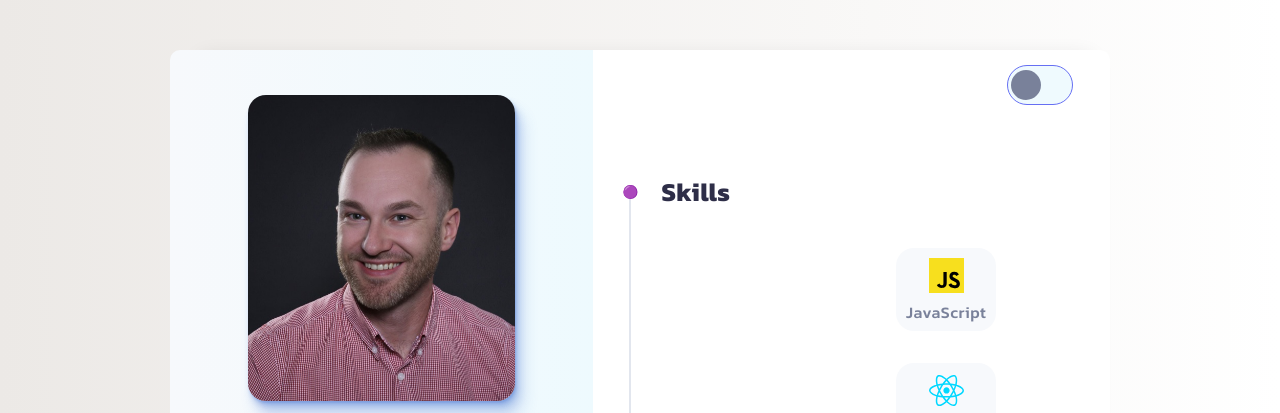
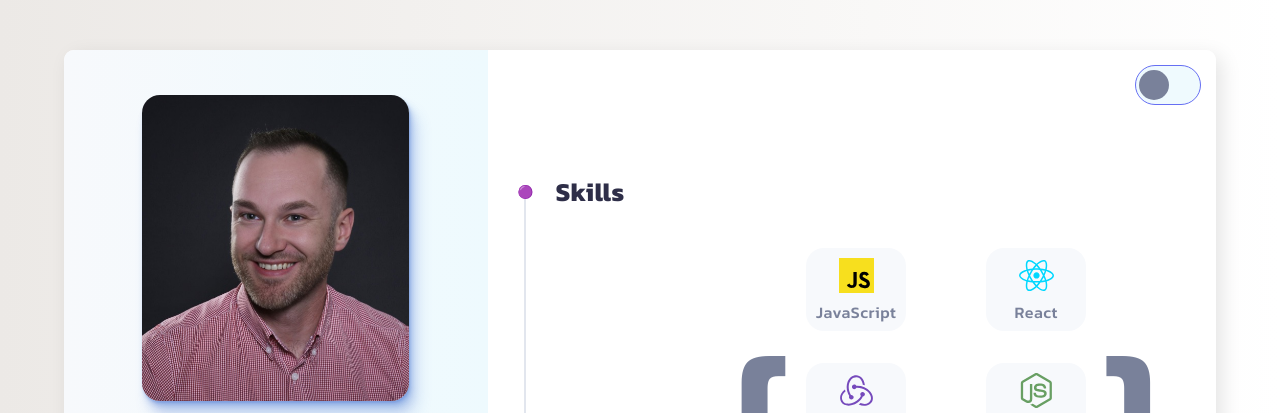
Before and after one commit to DawidPiecha/cv, a website with bundled scripts: page index.html in a window 1280 px wide. Shown: the top 413 px of the page. Built offline with nearby package versions, Linux system fonts and the light colour scheme; files whose address does not match are found by name.

Commit message:
changed body width

```diff
--- a/styles/_commons.scss
+++ b/styles/_commons.scss
@@ -1,12 +1,15 @@
 body {
   font-family: "Kanit", sans-serif;
-  padding: 50px;
+  padding: 10px;
   background-size: cover;
   background-attachment: fixed;
   background-image: var(--body-bg-gradient);
   background-size: 200%;
   animation: bg-animation 5s infinite alternate;
   letter-spacing: 2px;
+  @include medium {
+    padding: 50px;
+  }
 }
 @keyframes bg-animation {
   0% {
@@ -34,10 +37,9 @@ p {
   display: flex;
   position: relative;
   flex-direction: column-reverse;
-  width: 70vw;
+  width: 90vw;
   justify-content: center;
   margin: 0 auto;
-
   background: var(--main-bg-color);
   border-radius: 10px;
   box-shadow: 6px 6px 20px rgba(0, 0, 0, 0.1);
```
Also changed, not shown: styles/main.css, 1 other file.
